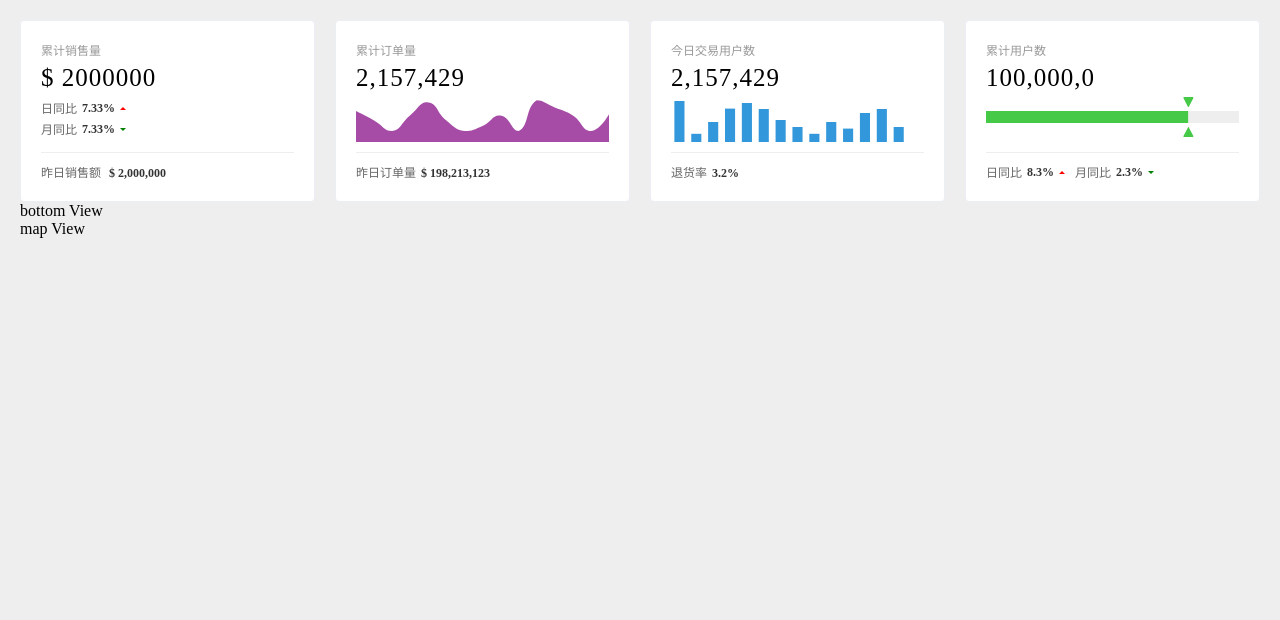
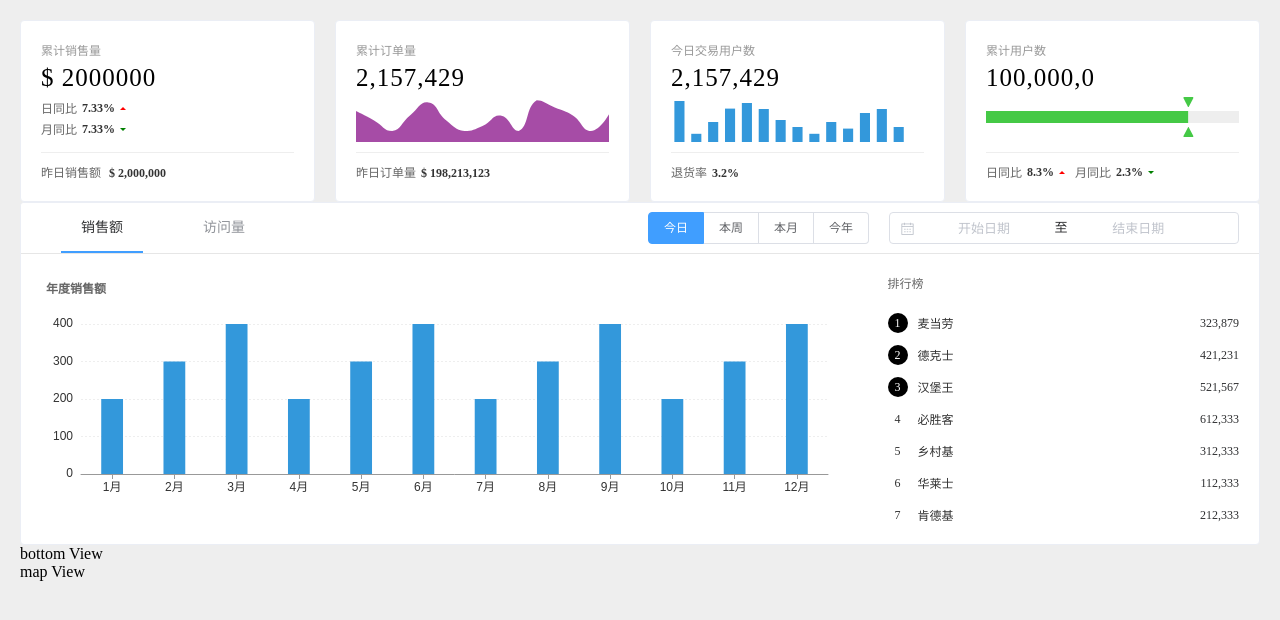
Before and after one commit to Nza6920/datav-report, a Vue app: page /#/ in a window 1280 px wide. Shown: the top 620 px of the page. Built offline with nearby package versions, Linux system fonts and the light colour scheme.

Commit message:
add sales-view

```diff
--- a/src/components/sales-view/index.vue
+++ b/src/components/sales-view/index.vue
@@ -1,17 +1,284 @@
 <template>
+  <div class="sales-view">
+    <el-card shadow="hover" :body-style="{ padding: '0 0 20px 0'}">
+      <template v-slot:header>
+        <div class="menu-wrapper">
+          <el-menu class="sales-view-el-menu"
+                   mode="horizontal"
+                   :default-active="activeIndex"
+                   @select="onMenuSelect">
+            <el-menu-item index="1">
+              销售额
+            </el-menu-item>
+            <el-menu-item index="2">
+              访问量
+            </el-menu-item>
+          </el-menu>
+          <div class="menu-right">
+            <el-radio-group v-model="radioSelect"
+                            size="small">
+              <el-radio-button label="今日"/>
+              <el-radio-button label="本周"/>
+              <el-radio-button label="本月"/>
+              <el-radio-button label="今年"/>
+            </el-radio-group>
+            <el-date-picker class="sales-view-date-picker"
+                            type="daterange"
+                            v-model="date"
+                            range-separator="至"
+                            start-placeholder="开始日期"
+                            end-placeholder="结束日期"
+                            size="small"
+                            :picker-options="pickerOptions"
+                            unlink-panels>
+            </el-date-picker>
+          </div>
+        </div>
+      </template>
+      <template>
+        <div class="sales-view-chart-wrapper">
+          <v-chart :options="chartOption"></v-chart>
+          <div class="sales-view-list">
+            <div class="sales-view-title">
+              排行榜
+            </div>
+            <div class="list-item-wrapper">
+              <div class="list-item" v-for="item in rankData" :key="item.no">
+                <div :class="['list-item-no', +item.no <= 3 ? 'top-no' : '']">
+                  {{ item.no }}
+                </div>
+                <div class="list-item-name">{{item.name}}</div>
+                <div class="list-item-money">{{item.money}}</div>
+              </div>
+            </div>
+          </div>
+        </div>
+      </template>
+    </el-card>
+  </div>
 </template>
 
 <script>
-/* eslint-disable */
 export default {
   name: 'salesView',
   data () {
     return {
+      activeIndex: '1',
+      radioSelect: '今日',
+      date: null,
+      pickerOptions: {
+        shortcuts: [
+          {
+            text: '最近一周',
+            onClick (picker) {
+              const start = new Date()
+              const end = new Date()
+              start.setTime(start.getTime() - 3600 * 24 * 1000 * 7)
+              picker.$emit('pick', [start, end])
+            }
+          }, {
+            text: '最近一个月',
+            onClick (picker) {
+              const start = new Date()
+              const end = new Date()
+              start.setTime(start.getTime() - 3600 * 24 * 1000 * 30)
+              picker.$emit('pick', [start, end])
+            }
+          }, {
+            text: '最近三个月',
+            onClick (picker) {
+              const start = new Date()
+              const end = new Date()
+              start.setTime(start.getTime() - 3600 * 24 * 1000 * 90)
+              picker.$emit('pick', [start, end])
+            }
+          }
+        ]
+      },
+      chartOption: {
+        title: {
+          text: '年度销售额',
+          textStyle: {
+            fontSize: 12,
+            color: '#666'
+          },
+          top: 25,
+          left: 20
+        },
+        xAxis: {
+          type: 'category',
+          data: ['1月', '2月', '3月', '4月', '5月', '6月', '7月', '8月', '9月', '10月', '11月', '12月'],
+          axisTick: {
+            alignWithLabel: true,
+            lineStyle: {
+              color: '#999'
+            }
+          },
+          axisLine: {
+            lineStyle: {
+              color: '#999'
+            }
+          },
+          axisLabel: {
+            color: '#333'
+          }
+        },
+        yAxis: {
+          axisLine: {
+            show: false
+          },
+          axisTick: {
+            show: false
+          },
+          splitLine: {
+            lineStyle: {
+              type: 'dotted',
+              color: '#eee'
+            }
+          }
+        },
+        series: [
+          {
+            type: 'bar',
+            barWidth: '35%',
+            data: [200, 300, 400, 200, 300, 400, 200, 300, 400, 200, 300, 400]
+          }
+        ],
+        color: ['#3398DB'],
+        grid: {
+          top: 70,
+          left: 60,
+          right: 60,
+          bottom: 50
+        }
+      },
+      rankData: [
+        {
+          no: 1,
+          name: '麦当劳',
+          money: '323,879'
+        },
+        {
+          no: 2,
+          name: '德克士',
+          money: '421,231'
+        },
+        {
+          no: 3,
+          name: '汉堡王',
+          money: '521,567'
+        },
+        {
+          no: 4,
+          name: '必胜客',
+          money: '612,333'
+        },
+        {
+          no: 5,
+          name: '乡村基',
+          money: '312,333'
+        },
+        {
+          no: 6,
+          name: '华莱士',
+          money: '112,333'
+        },
+        {
+          no: 7,
+          name: '肯德基',
+          money: '212,333'
+        }
+      ]
+    }
+  },
+  methods: {
+    onMenuSelect (index) {
+      this.activeIndex = index
     }
   }
 }
 </script>
 
 <style lang="scss" scoped>
+  .sales-view {
+    .menu-wrapper {
+      display: flex;
+      position: relative;
+      .sales-view-el-menu {
+        width: 100%;
+        padding-left: 20px;
+        .el-menu-item {
+          height: 50px;
+          line-height: 50px;
+          margin: 0 20px;
+        }
+      }
+      .menu-right {
+        display: flex;
+        position: absolute;
+        top: 0;
+        right: 20px;
+        height: 50px;
+        align-items: center;
+        justify-content: flex-end;
+        .sales-view-date-picker {
+          margin-left: 20px;
+        }
+      }
+    }
+  }
 
+  .sales-view-chart-wrapper {
+    display: flex;
+    height: 270px;
+    .echarts {
+      flex: 0 0 70%;
+      width: 70%;
+      height: 100%;
+    }
+    .sales-view-list {
+      flex: 1;
+      height: 100%;
+      width: 100%;
+      overflow: hidden;
+      .sales-view-title {
+        margin-top: 20px;
+        font-size: 12px;
+        color: #666;
+        font-weight: 500;
+      }
+      .list-item-wrapper {
+        margin-top: 15px;
+        .list-item {
+          display: flex;
+          align-items: center;
+          font-size: 12px;
+          height: 20px;
+          padding: 6px 20px 6px 0;
+          .list-item-no {
+            display: flex;
+            align-items: center;
+            justify-content: center;
+            width: 20px;
+            height: 20px;
+            color: #333;
+            &.top-no {
+              background: #000;
+              border-radius: 50%;
+              color: #fff;
+              font-weight: 500;
+            }
+          }
+          .list-item-name {
+            margin-left: 10px;
+            color: #333
+          }
+          .list-item-money {
+            flex: 1;
+            text-align: right;
+          }
+        }
+      }
+    }
+  }
 </style>
--- a/src/style/index.css
+++ b/src/style/index.css
@@ -2,3 +2,8 @@
     width: 100%;
     height: 100%;
 }
+
+.el-card__header {
+    border-bottom: none;
+    padding: 0;
+}
```
Also changed, not shown: src/plugins/element.js (+6 -1 lines).
